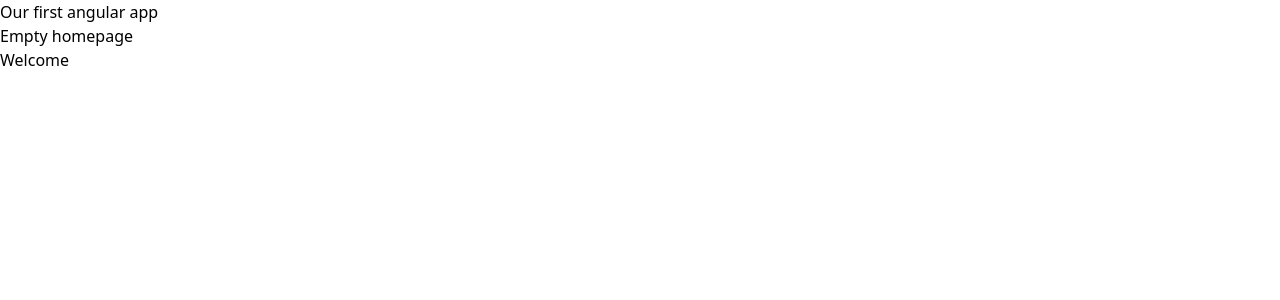
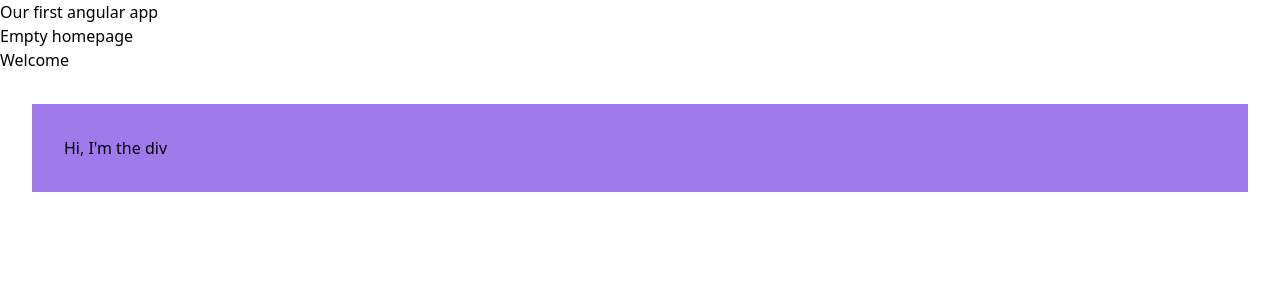
Before and after one commit to rebelchris/angular-starter-demo, an Angular app: page / in a window 1280 px wide. Shown: the top 300 px of the page. Built offline with nearby package versions, Linux system fonts and the light colour scheme.

Commit message:
Added dynamic class

```diff
--- a/src/app/app.component.html
+++ b/src/app/app.component.html
@@ -5,4 +5,13 @@
     <li><a routerLink="/welcome" routerLinkActive="active">Welcome</a></li>
   </ul>
 </nav>
+
+<div
+  (click)="color = !color"
+  class="p-8 m-8"
+  [ngClass]="[color ? 'bg-blue-500' : 'bg-purple-500']"
+>
+  Hi, I'm the div
+</div>
+
 <router-outlet></router-outlet>
--- a/src/app/app.component.ts
+++ b/src/app/app.component.ts
@@ -3,8 +3,9 @@ import { Component } from '@angular/core';
 @Component({
   selector: 'app-root',
   templateUrl: './app.component.html',
-  styleUrls: ['./app.component.scss']
+  styleUrls: ['./app.component.scss'],
 })
 export class AppComponent {
+  color: boolean = false;
   title = 'angular-app';
 }
```
